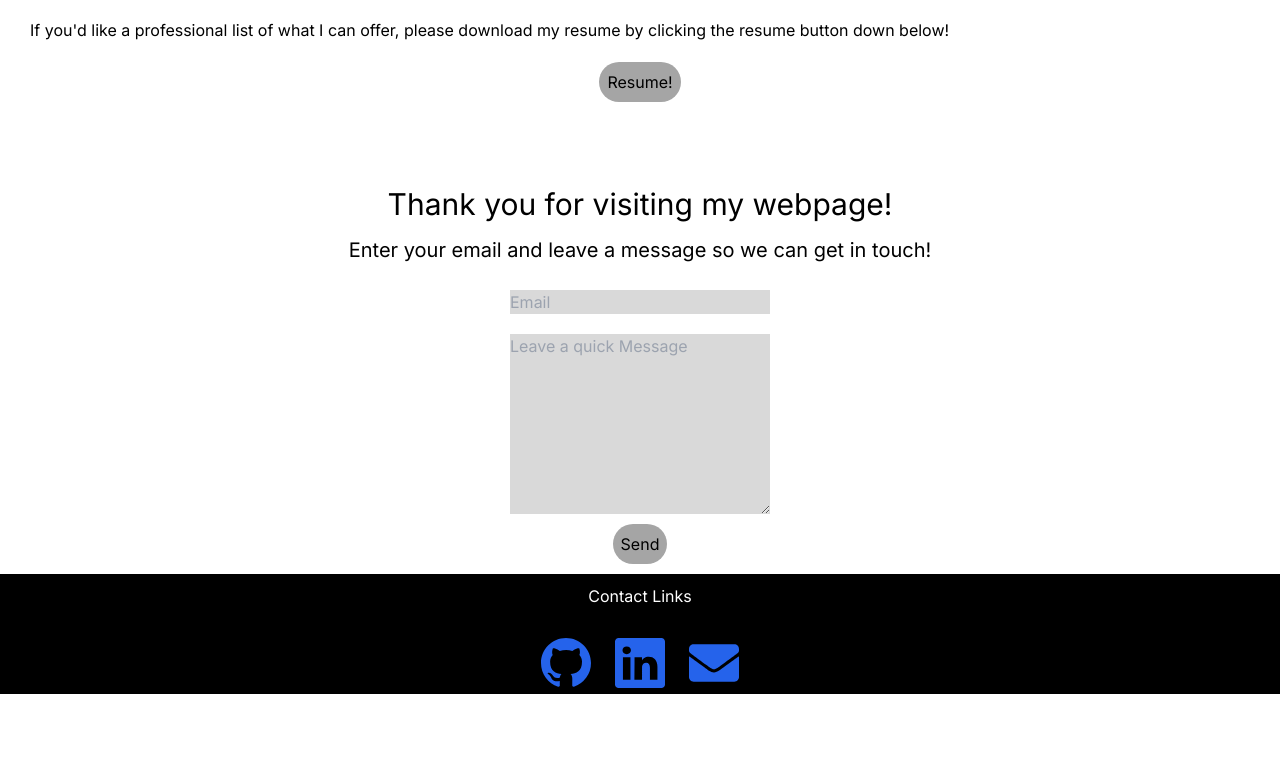
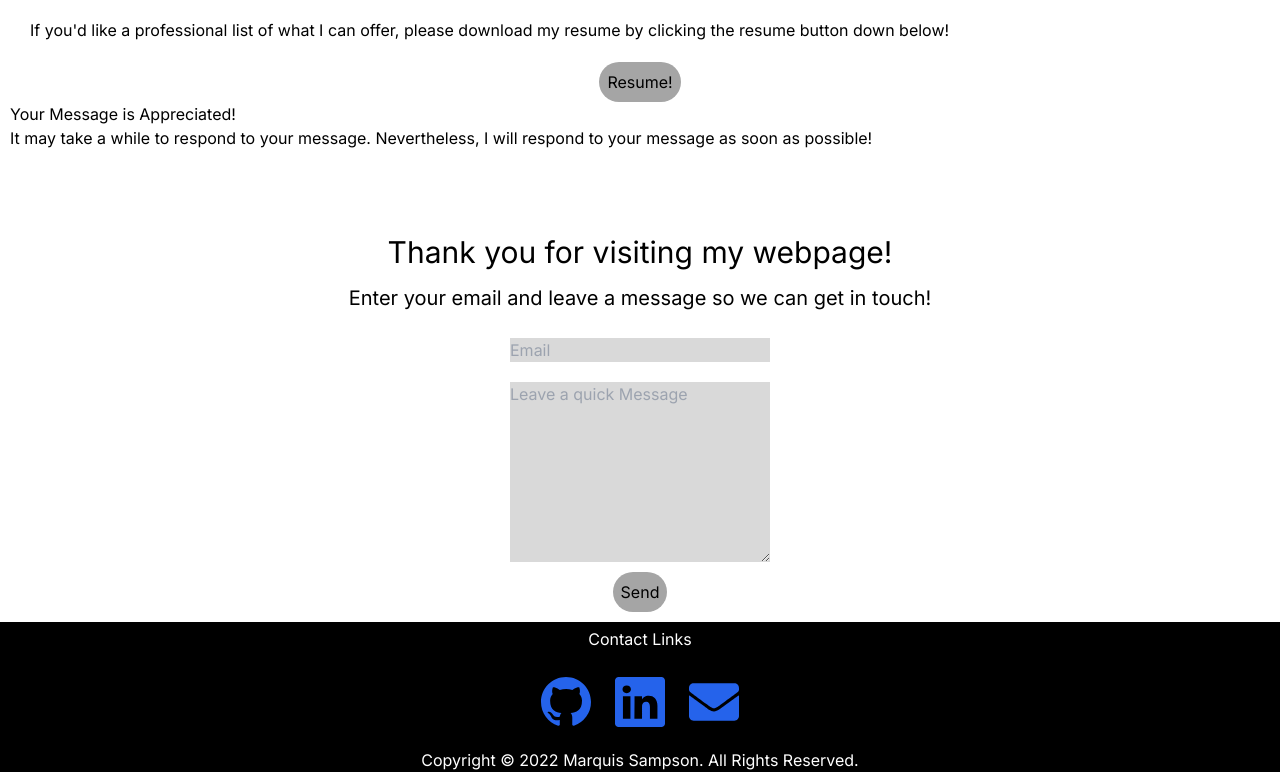
Before and after one commit to Marquis4484/msampson-resume, a Next.js app: page / in a window 1280 px wide. Shown: the part 2448-3220 px from the top of the page. Before the commit the page ends 3142 px from the top, so only its background shows below. Built offline with nearby package versions, Linux system fonts and the light colour scheme.

Commit message:
Working on ContactMe section

```diff
--- a/src/components/ContactMe.tsx
+++ b/src/components/ContactMe.tsx
@@ -1,7 +1,48 @@
-import React from "react";
+import { useState } from "react";
+import { XCircleIcon } from "@heroicons/react/24/solid";
 
-export default function ContectMe() {
+export default function ContactMe() {
+   const [message, setMessage] = useState(false);
+
+   const handleSubmit = (
+      e: React.MouseEvent<HTMLButtonElement, MouseEvent>
+   ) => {
+      e.preventDefault();
+      setMessage(true);
+   };
+
+   const handleClose = () => {
+      setMessage(false);
+   };
+
    return (
+      <>
+         <div>
+            <div>
+               <h1>Your Message is Appreciated!</h1>
+
+               <button
+                  onClick={handleClose}
+                  className={`${
+                     message ? "opacity-100 z-[3]" : "opacity-0 z-[-10]"
+                  }
+         bg-[#A5A5A5] opacity-100 z-[3] rounded-full h-[52px] w-[52px] fixed top-0 right-0 my-[19px] mx-[27px] duration-300 `}
+               >
+                  <XCircleIcon className="text-[50px] text-[#000000]" />
+               </button>
+               <p>
+                  It may take a while to respond to your message. Nevertheless,
+                  I will respond to your message as soon as possible!
+               </p>
+            </div>
+            <div
+               onClick={handleClose}
+               className={`${
+                  message ? "opacity-[0.4] z-[100]" : "z-[-1] opacity-0"
+               } h-screen w-screen bg-[#000000] fixed duration-[400ms] `}
+            />
+         </div>
+
          <div id="ContactMe" className="pt-[80px] flex flex-col items-center">
             <h1 className="text-[30px] text-bold text-center pb-[8px]">
                Thank you for visiting my webpage!
@@ -14,15 +55,21 @@ export default function ContectMe() {
                   type="email"
                   placeholder="Email"
                   className="bg-[#D9D9D9] w-[260px] my-[20px] "
+                  required
                />
                <textarea
                   placeholder="Leave a quick Message"
                   className="bg-[#D9D9D9] h-[180px] w-[260px]"
+                  required
                ></textarea>
-            <button className="bg-[#A5A5A5] p-[8px] m-[10px] rounded-[50px] self-center">
+               <button
+                  onClick={handleSubmit}
+                  className="bg-[#A5A5A5] p-[8px] m-[10px] rounded-[50px] self-center"
+               >
                   Send
                </button>
             </form>
          </div>
+      </>
    );
 }
--- a/src/components/Footer.tsx
+++ b/src/components/Footer.tsx
@@ -4,15 +4,31 @@ import { FaEnvelope } from "react-icons/fa";
 
 export default function Footer() {
    return (
-      <div className="flex flex-col justify-between items-center bg-[#000000] h-[120px]">
-         <p className="text-[#ffffff] py-[10px]">Contact Links</p>
-         <div className="flex flex-row m-[20px] ">
-            <BsGithub className="text-[50px] mx-[12px] text-blue-600" />
+      <div className="flex flex-col justify-between items-center bg-[#000000] h-[150px]">
+         <p className="text-[#ffffff] py-[5px]">Contact Links</p>
+         <div className="flex flex-row m-[5px]">
+            <a
+               href="https://github.com/Marquis4484"
+               target="_blank"
+               rel="noopener noreferrer"
+            >
+               <BsGithub className="text-[50px] mx-[12px] text-blue-600 hover:text-blue-800" />
+            </a>
+            <a
+               href="https://www.linkedin.com/in/marquis-sampson/"
+               target="_blank"
+               rel="noopener noreferrer"
+            >
+               <BsLinkedin className="mx-[12px] text-[50px]  text-blue-600 hover:text-blue-800" />
+            </a>
 
-            <BsLinkedin className="mx-[12px] text-[50px]  text-blue-600" />
-
-            <FaEnvelope className="mx-[12px] text-[50px]  text-blue-600" />
+            <a href="mailto:marquis4484@gmail.com">
+               <FaEnvelope className="mx-[12px] text-[50px]  text-blue-600 hover:text-blue-800" />
+            </a>
          </div>
+         <span className="text-white text-center">
+            Copyright © 2022 Marquis Sampson. All Rights Reserved.
+         </span>
       </div>
    );
 }
--- a/src/components/Sidebar.tsx
+++ b/src/components/Sidebar.tsx
@@ -43,7 +43,7 @@ export default function Sidebar({ isOpen, setIsOpen }: ChildProps) {
             className={`${
                isOpen ? "opacity-[0.4] z-[1]" : "z-[-1] opacity-0"
             } h-screen w-screen bg-[#000000] fixed duration-[400ms] `}
-         ></div>
+         />
          <button
             onClick={handleClose}
             className={`${isOpen ? "opacity-100 z-[2]" : "opacity-0 z-[-1]"}
```
Lines whose indentation alone changed are shown as unchanged.
